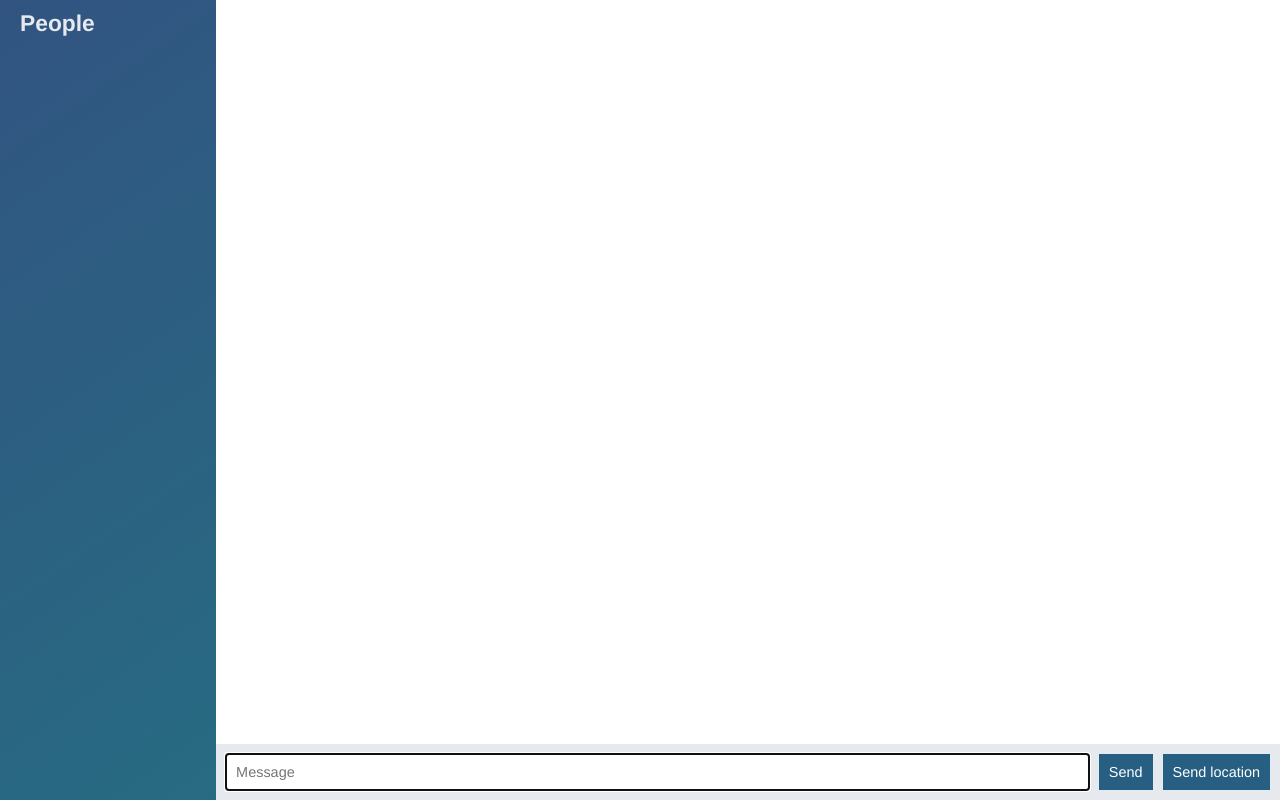
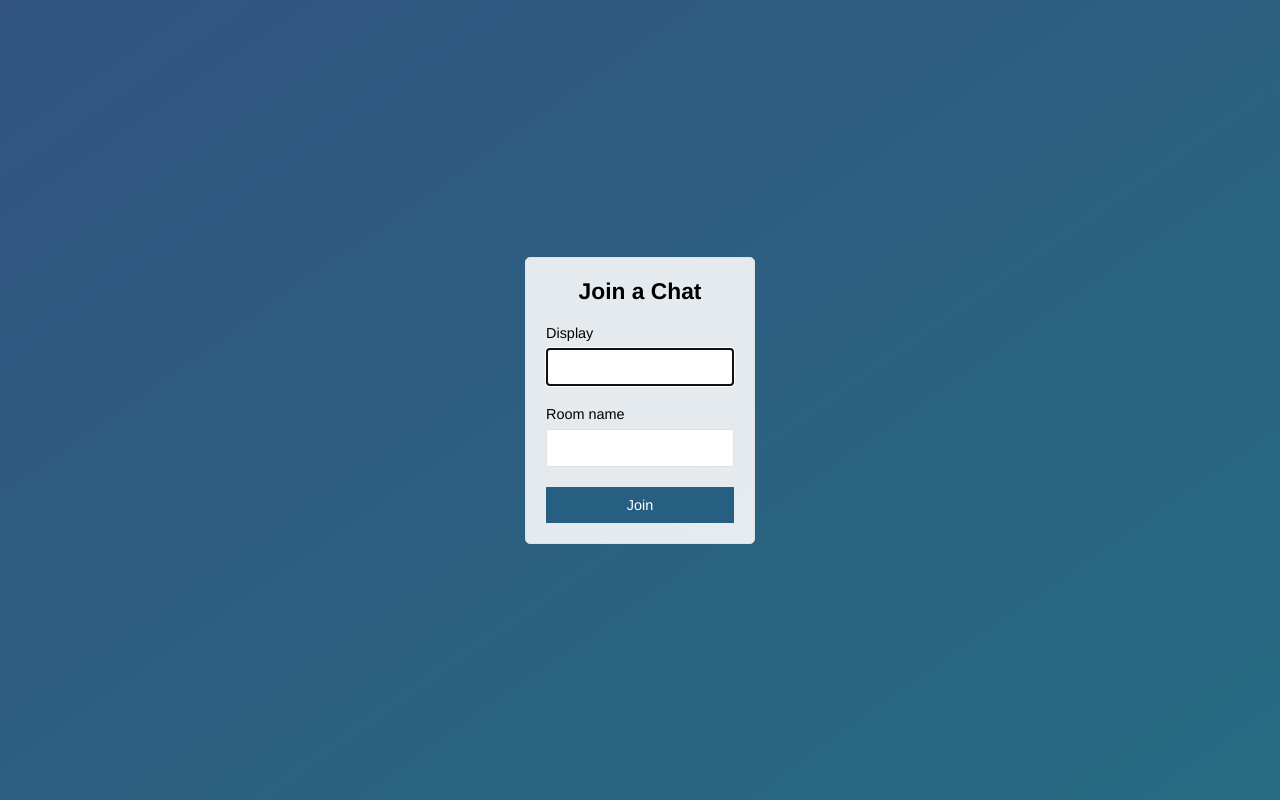
Before and after one commit to XKalden/WebSocket-ChatApp, a website: page public/index.html in a window 1280 px wide. Drawn offline with nearby package versions, Linux system fonts and the light colour scheme; no server answers.

Commit message:
Added join page

```diff
--- a/public/index.html
+++ b/public/index.html
@@ -1,77 +1,43 @@
 <html lang="en">
 <head>
     <meta charset="UTF-8">
-    <meta name="viewport" content="width=device-width, initial-scale=1.0">
+    <meta name="viewport" content="width=device-width, initial-scale=1.0, user-scalable=no">
     <meta http-equiv="X-UA-Compatible" content="ie=edge">
     <link rel="stylesheet" href="./css/style.css">
+    <title>Join | </title>
+</head>
+<body class="centered-form">
 
 
-    <title>Document</title>
+    <div class="centered-form__form">
+        <div class="centered-from__form">
+            <form action="/chat.html">
+                <div class="form-field">
+                    <h3>Join a Chat</h3>
+                </div>
 
+                <div class="form-field">
+                    <label> Display</label>
+                    <input type="text" name="name" autofocus />
+                </div>
 
-</head>
-<body class="chat">
-
-        <div class="chat__sidebar">
-          <h3>People</h3>
-          <div id="users"></div>
+                <div class="form-field">
+                    <label>Room name</label>
+                    <input type="text" name="room"/>
+                </div>
+                <div class="form-field">
+                    <button>Join</button>
+                </div>
+            </form>
         </div>
 
-        <div class="chat__main">
-          <ol id="messages" class="chat__messages"></ol>
-
-          <div class="chat__footer">
-            <form id="message-form">
-              <input name="message" type="text" placeholder="Message" autofocus autocomplete="off"/>
-              <button>Send</button>
-            </form>
-            <button id="send-location">Send location</button>
-          </div>
-        </div>
-
-        <script id="message-template" type="text/template">
-          <li class="message">
-            <div class="message__title">
-              <h4>{{from}}</h4>
-              <span>{{createdAt}}</span>
-            </div>
-            <div class="message__body">
-              <p>{{text}}</p>
-            </div>
-          </li>
-        </script>
-
-        <script id="location-message-template" type="text/template">
-          <li class="message">
-            <div class="message__title">
-              <h4>{{from}}</h4>
-              <span>{{createdAt}}</span>
-            </div>
-            <div class="message__body">
-              <p>
-                <a href="{{url}}" target="_blank">My current location</a>
-              </p>
-            </div>
-          </li>
-        </script>
-
-
-    <!-- Use WebSocket Api -->
-    <script src="/socket.io/socket.io.js"></script>
-    <!-- Jquery CDN -->
-    <script
-    src="https://code.jquery.com/jquery-3.3.1.min.js"
-    integrity="sha256-FgpCb/KJQlLNfOu91ta32o/NMZxltwRo8QtmkMRdAu8="
-    crossorigin="anonymous"></script>
-
-    <!-- moment libary -->
-    <script src="/js/moment.js"></script>
-    <!-- mustact Libary (UI) -->
-    <script src="/js/mustache.js"></script>
+    </div>
 
 
 
-    <script src="/js/index.js"></script>
+
+
+
 
 
 
```
Also changed, not shown: public/chat.html (added, +83 -0 lines), public/js/chat.js (renamed from public/js/index.js).
